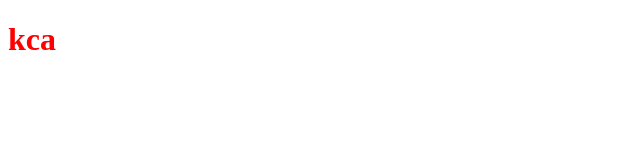
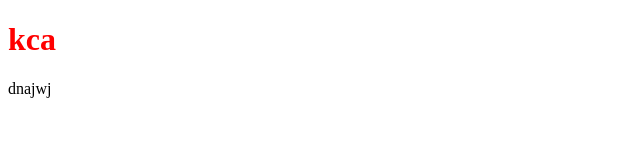
Before and after one commit to Mgfrnd/light_dark_theme, a plain HTML site: page index.html in a window 1280 px wide. Shown: the full height of the page, 0-640 px from the left. Drawn offline with Linux system fonts and the light colour scheme.

Commit message:
atualizacao

```diff
--- a/index.html
+++ b/index.html
@@ -11,5 +11,6 @@
 </head>
 <body>
     <h1>kca</h1>
+    <p>dnajwj</p>
 </body>
 </html>
```
Also changed, not shown: img/tenis.png (added).
